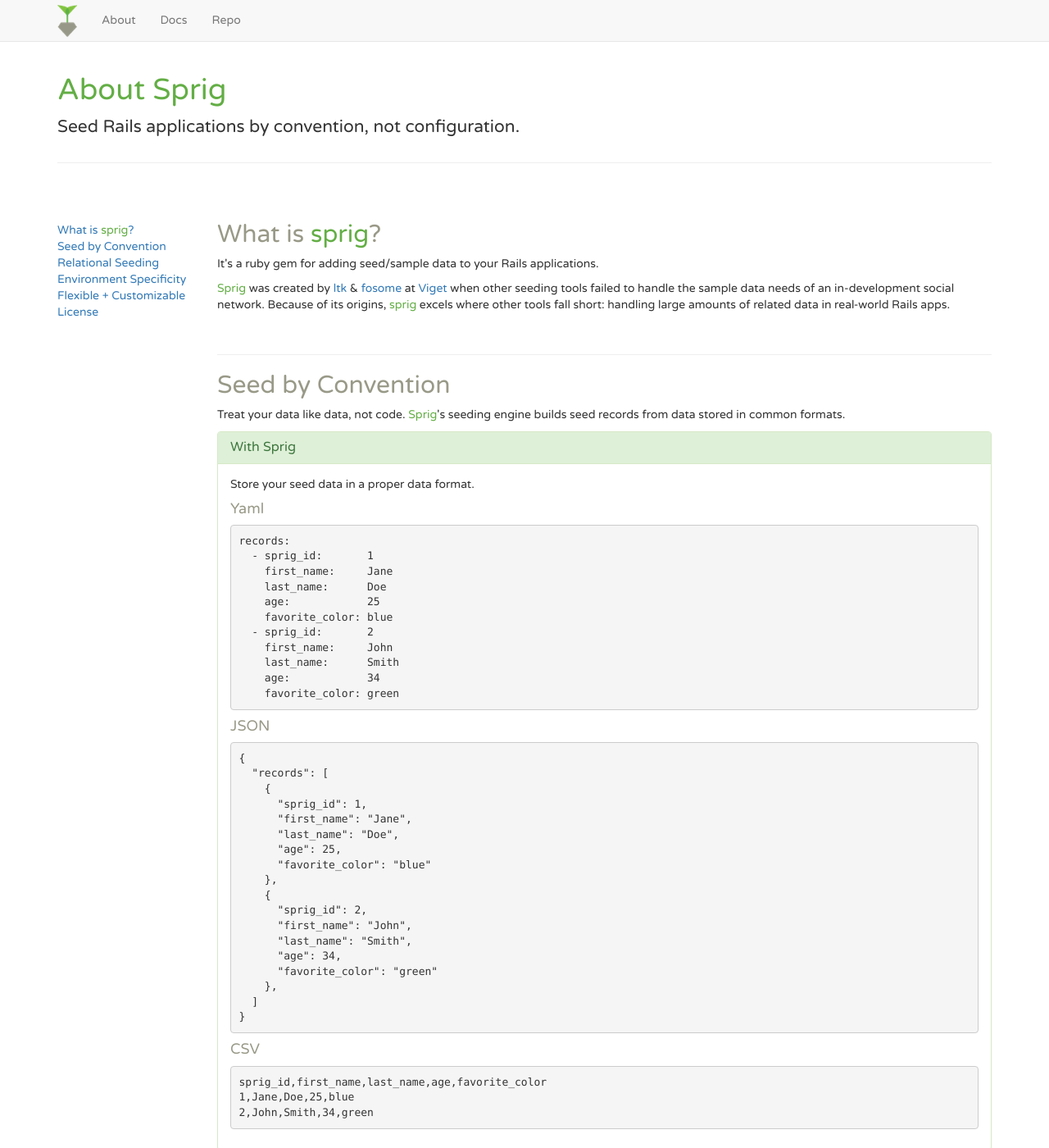
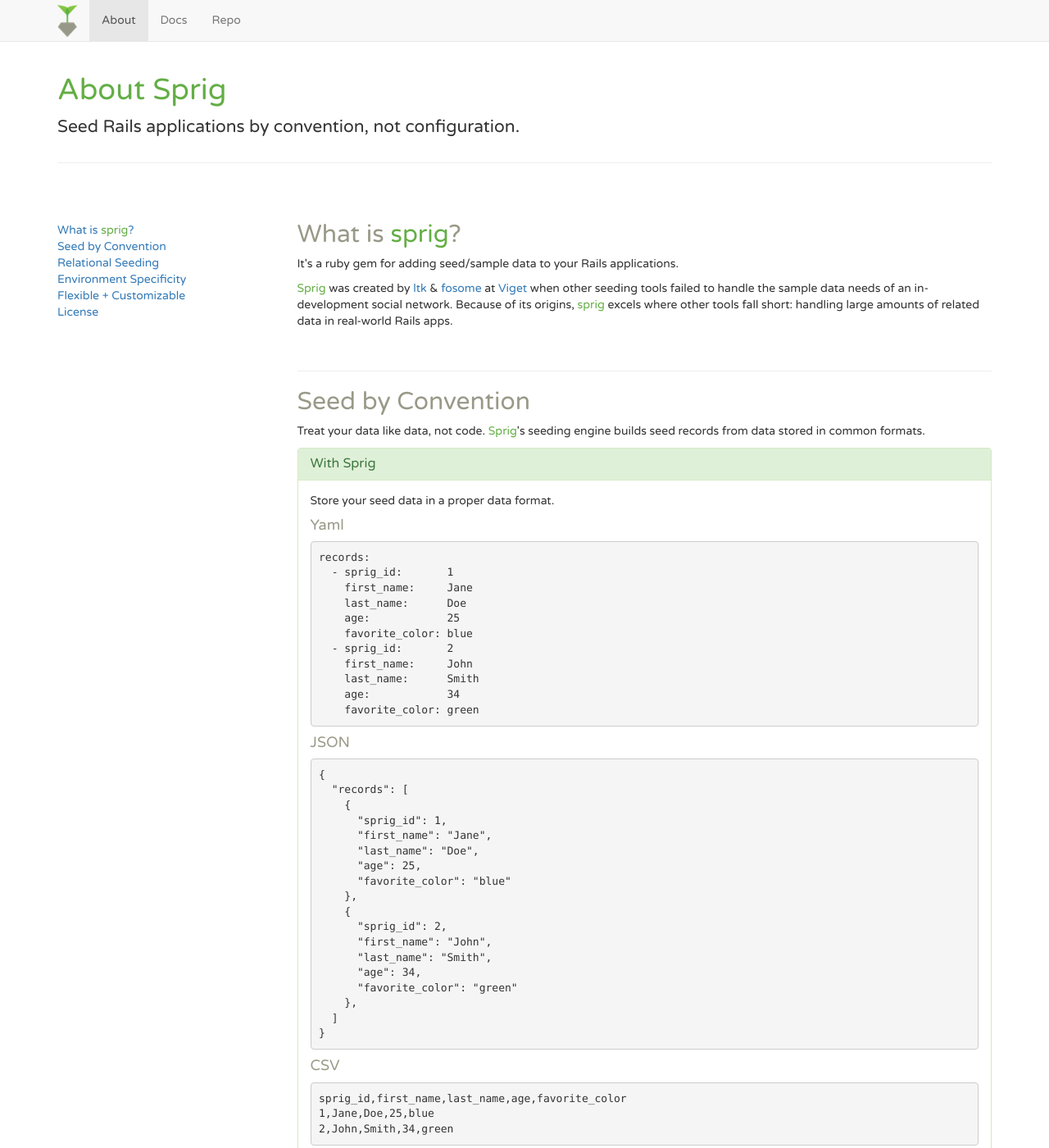
Before and after one commit to vigetlabs/sprig, a Jekyll site: the page built from about.html, in a window 1280 px wide and 1400 px high. Shown: the whole window at 82% size. Built offline with Jekyll 4.4.1, drawn with Linux system fonts in a browser that asks for light colours; nearby versions of some CDN libraries; Markdown is read by kramdown in place of the engine named in the settings; a script that is not in the unit is left out.

Commit message:
Fix current nav bug/ sidebar nav bugs

```diff
--- a/_config.yml
+++ b/_config.yml
@@ -3,8 +3,11 @@
 pygments: true
 navigation:
 - text: About
+  path: /about.html
   url: /sprig/about.html
 - text: Docs
+  path: /documentation.html
   url: /sprig/documentation.html
 - text: Repo
+  path: https://github.com/vigetlabs/sprig
   url: https://github.com/vigetlabs/sprig
--- a/_layouts/default.html
+++ b/_layouts/default.html
@@ -47,7 +47,7 @@
               <ul class="nav navbar-nav">
                 {% for link in site.navigation %}
                   {% assign current = nil %}
-                  {% if page.url == link.url %}
+                  {% if page.url == link.path %}
                     {% assign current = 'active' %}
                   {% endif %}
 
--- a/about.html
+++ b/about.html
@@ -9,8 +9,7 @@
 </div>
 
 <div class="row">
-  <div class="col-md-2">
-    <div class="affix" data-spy="affix" data-offset-top="150" data-offset-bottom="75">
+  <div class="col-md-3">
     <ol class="list-unstyled subnav">
       <li><a href="#what-is-sprig">What is <span class="sprig">sprig</span>?</a></li>
       <li><a href="#seed-by-convention">Seed by Convention</a></li>
@@ -19,10 +18,9 @@
       <li><a href="#flexible-and-customizable">Flexible + Customizable</a></li>
       <li><a href="#license">License</a></li>
     </ol>
-    </div>
   </div>
 
-  <div class="col-md-10">
+  <div class="col-md-9">
     <a class="in-page-link" name="what-is-sprig"></a>
     <h2 name="what-is-sprig">What is <span class="sprig">sprig</span>?</h2>
 
--- a/assets/css/main.css
+++ b/assets/css/main.css
@@ -33,6 +33,7 @@
   margin-top: 40px;
   padding-bottom: 40px;
   padding-top: 40px;
+  font-size: 11px;
 }
 
 .sprig {
--- a/documentation.html
+++ b/documentation.html
@@ -10,8 +10,7 @@
 
 <div class="row">
   <div class="col-md-3">
-    <div class="affix" data-spy="affix" data-offset-top="150" data-offset-bottom="75">
-    <ul class="nav nav-pills nav-stacked">
+    <ol class="list-unstyled subnav">
       <li><a href="#installation">Installation</a></li>
       <li><a href="#seed-directory-setup">Seed Directory Setup</a></li>
       <li><a href="#the-sprig-directive">The <span class="sprig">Sprig</span> Directive</a></li>
@@ -19,8 +18,7 @@
       <li><a href="#dynamic-seed-data-values">Dynamic Seed Data Values</a></li>
       <li><a href="#seed-data-relationships">Seed Data Relationships</a></li>
       <li><a href="#sprig-ids"><span class="sprig">Sprig</span> IDs</a></li>
-    </ul>
-    </div>
+    </ol>
   </div>
 
   <div class="col-md-9">
```
